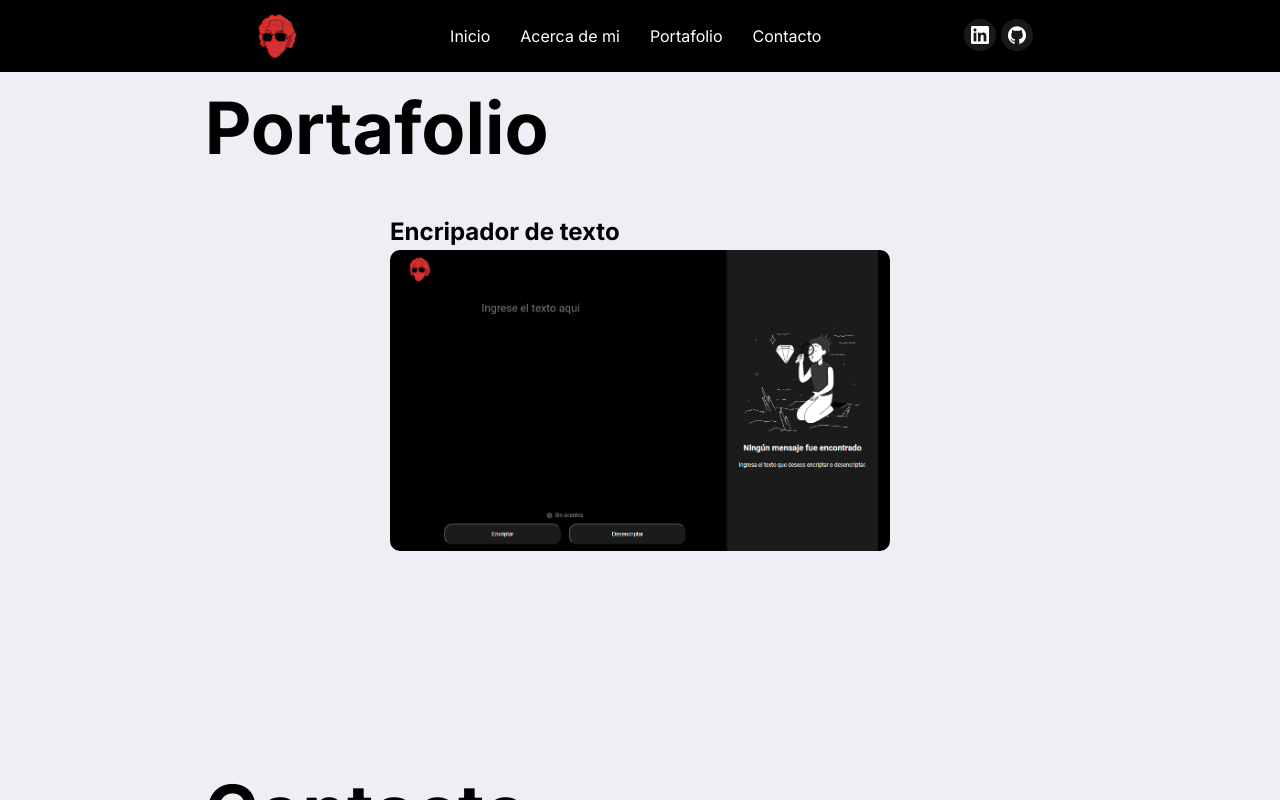
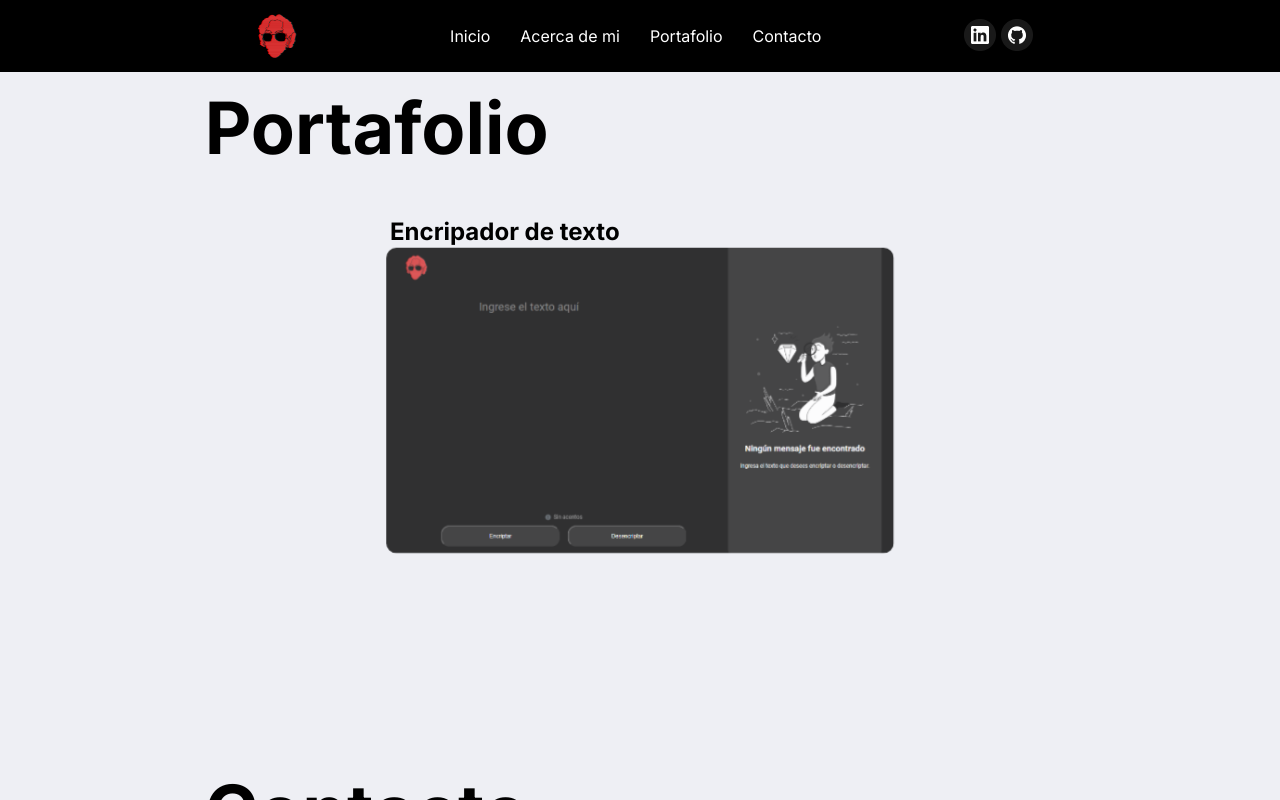
Before and after one commit to FranciscoCarvajal404/Primera-web-personal, a plain HTML site: page index.html in a window 1280 px wide. In both pictures the pointer is over the picture 639 px from the left and 2764 px from the top of the page. Shown: the part 2364-3164 px from the top of the page. Drawn offline with Linux system fonts and the light colour scheme.

Commit message:
Terminado portafolio

```diff
--- a/index.html
+++ b/index.html
@@ -88,7 +88,7 @@
                     <div class="portafolio-frame">
                         <div class="portafolio-item">
                             <h2>Encripador de texto</h2>
-                            <img src="img/encriptador.png" alt="Encriptador" class="portafolio-img">
+                            <a href="https://franciscocarvajal404.github.io/Alura-One-C1/"><img src="img/encriptador.png" alt="Encriptador" class="portafolio-img"></a>
                         </div>
                     </div>
             </div>
--- a/style.css
+++ b/style.css
@@ -142,6 +142,12 @@ section{
     border-radius: 10px;
 }
 
+.portafolio-img:hover{
+    opacity: 0.8;
+    transform: scale(1.015);
+    transition: 0.2s all;
+}
+
 #form-cont{
     gap: 12px;
 }
```
